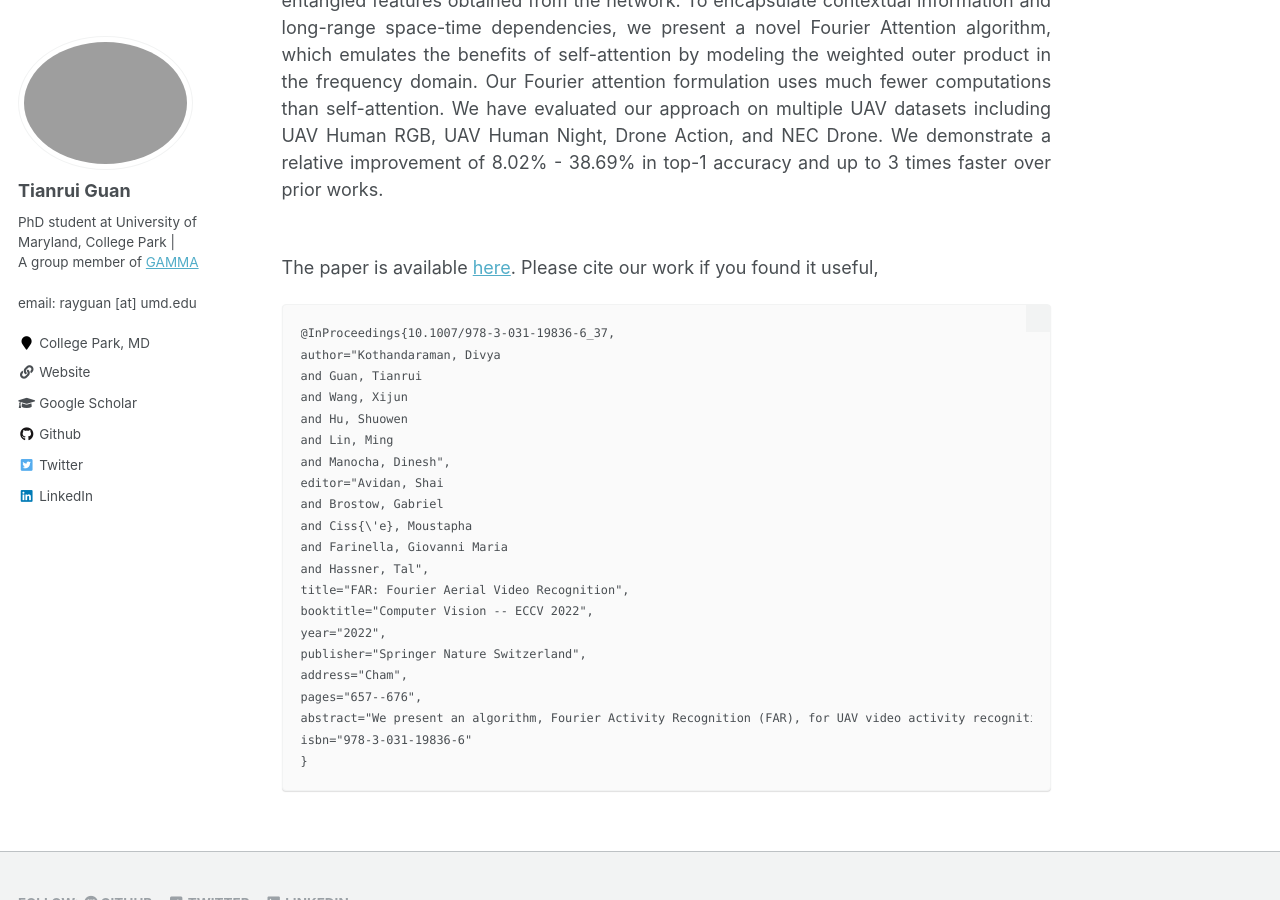
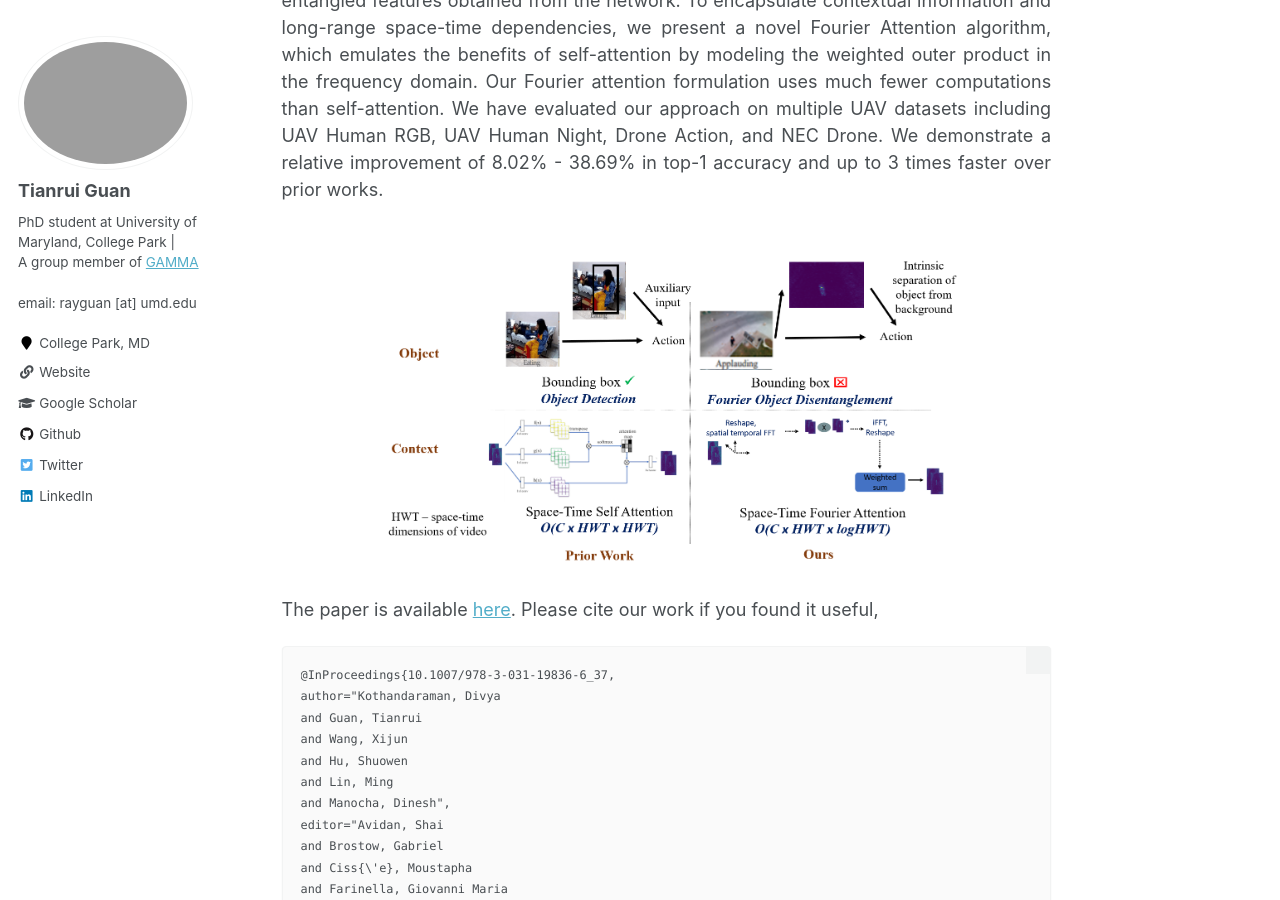
Before and after one commit to rayguan97/rayguan97.github.io, a Jekyll site: the page built from _publications/2022-03-21-far.md, in a window 1280 px wide and 900 px high, scrolled down 535 px. Built offline with Jekyll 4.4.1, drawn with Linux system fonts in a browser that asks for light colours.

Commit message:
add new paper list style

```diff
--- a/_includes/archive-compact.html
+++ b/_includes/archive-compact.html
@@ -1,6 +1,6 @@
 
 
-<table style="font-size:8px;width:100%;border:0px;border-spacing:0px;border-collapse:separate;margin-right:auto;margin-left:auto;">
+<table style="font-size:15px;width:100%;border:0px;border-spacing:0px;border-collapse:separate;margin-right:auto;margin-left:auto;">
   <tbody>
     {% for post in site.publications reversed %}
       {% if post.header.teaser %}
--- a/_publications/2022-03-21-far.md
+++ b/_publications/2022-03-21-far.md
@@ -6,7 +6,8 @@
 date: 2022-03-21
 venue: 'European Conference on Computer Vision (<strong>ECCV</strong>), 2022.'
 paperurl: 'https://arxiv.org/abs/2203.10694'
-# teaser: '../images/tnp_teaser.png'
+teaser: '../images/far_teaser.png'
+code: "https://github.com/divyakraman/ECCV2022_FARFourierAerialVideoRecognition"
 authors: "Divya Kothandaraman, <b>Tianrui Guan</b>, Xijun Wang, Sean Hu, Ming Lin, Dinesh Manocha"
 # citation: 'Your Name, You. (2009). &quot;Paper Title Number 1.&quot; <i>Journal 1</i>. 1(1).'
 ---
@@ -18,6 +19,9 @@
 
 <br>
 
+<p style="text-align:center;">
+<img src="../images/far_teaser.png" width="600">
+</p>
 
 The paper is available [here](https://arxiv.org/abs/2203.10694). Please cite our work if you found it useful,
 
```
Also changed, not shown: images/far_teaser.png (added).
